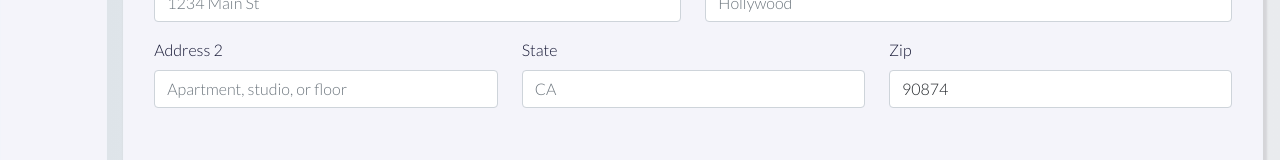
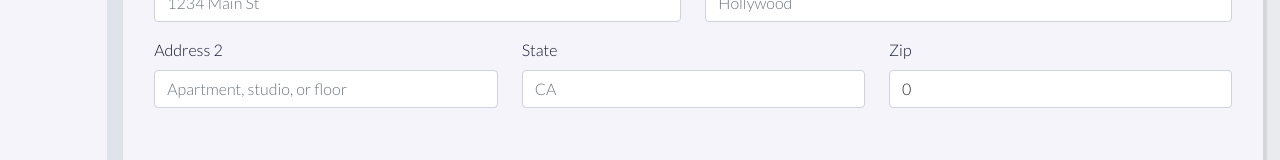
Before and after one commit to veggiepilot/gca-donor-dashboard-react-app, a React (Create React App) app in the folder client/: page /NewDonation in a window 1280 px wide. Shown: the part 351-511 px from the top of the page. Built offline with nearby package versions, Linux system fonts and the light colour scheme.

Commit message:
int working properly on form

```diff
--- a/client/src/components/forms/createStudentForm.js
+++ b/client/src/components/forms/createStudentForm.js
@@ -90,6 +90,7 @@ const CreateStudentForm = () => {
                 data-type="currency"
                 placeholder="$ 12,000"
                 value={formState.fundingNeeded}
+                type="number"
                 onChange={handleChange}
                 name="fundingNeeded"
               />
--- a/client/src/components/forms/donationForm.js
+++ b/client/src/components/forms/donationForm.js
@@ -14,7 +14,7 @@ const DonationForm = () => {
    address2: "",
    city: "",
    state: "",
-   zip: 90874,
+   zip: 0,
    email:"",
    phone: ""
  });
@@ -126,6 +126,7 @@ const DonationForm = () => {
               placeholder="55505"
               type="zip"
               name="zip"
+              type="number"
               value={donorFormState.zip}
               onChange={handleChange}
               />
```
